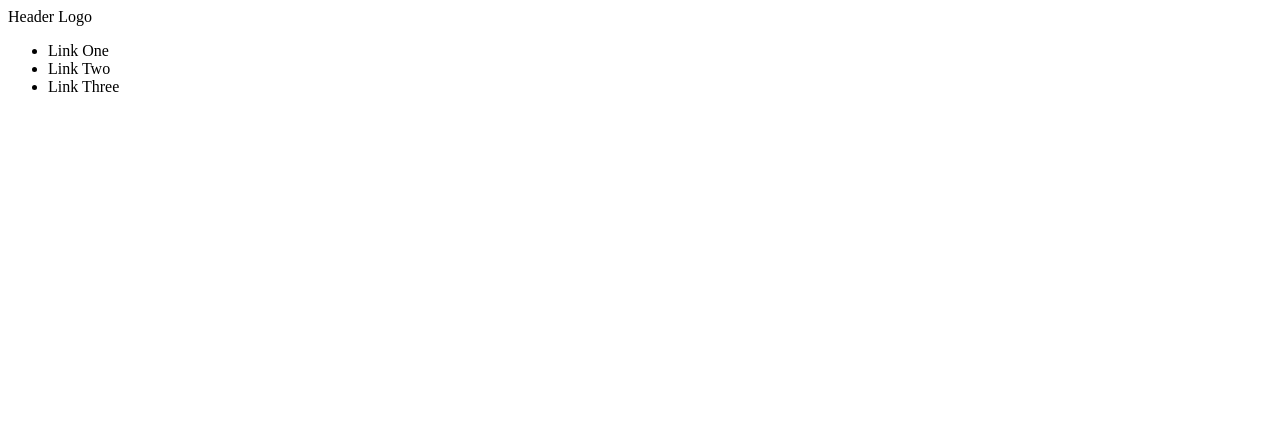
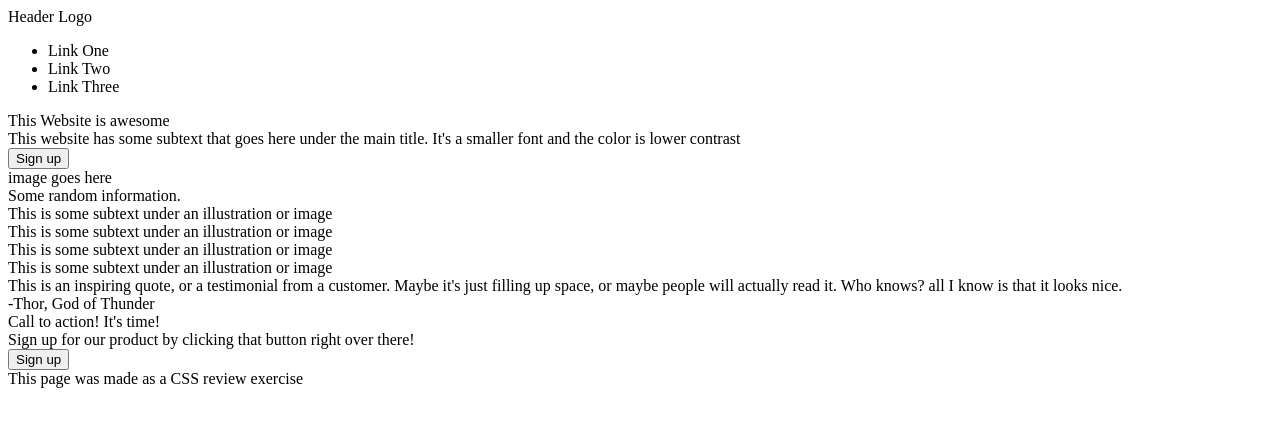
Before and after one commit to RyanMcEntire/landing-page-review, a plain HTML site: page index.html in a window 1280 px wide. Drawn offline with Linux system fonts and the light colour scheme.

Commit message:
add HTML for the page

```diff
--- a/index.html
+++ b/index.html
@@ -1,14 +1,14 @@
 <!DOCTYPE html>
 <html lang="en">
   <head>
-  <meta charset="UTF-8">
-  <meta http-equiv="X-UA-Compatible" content="IE=edge">
-  <meta name="viewport" content="width=device-width, initial-scale=1.0">
+    <meta charset="UTF-8" />
+    <meta http-equiv="X-UA-Compatible" content="IE=edge" />
+    <meta name="viewport" content="width=device-width, initial-scale=1.0" />
     <title>Landing Page Review</title>
-  <link href="styles.css" rel="stylesheet">
+    <link href="styles.css" rel="stylesheet" />
   </head>
   <body>
-  <div>
+    <div id="header">
       <div>Header Logo</div>
       <ul>
         <li>Link One</li>
@@ -16,5 +16,51 @@
         <li>Link Three</li>
       </ul>
     </div>
+    <div id="body1">
+      <div>
+        <div>This Website is awesome</div>
+        <div>
+          This website has some subtext that goes here under the main title.
+          It's a smaller font and the color is lower contrast
+        </div>
+        <button>Sign up</button>
+      </div>
+      <div>image goes here</div>
+    </div>
+    <div id="body2">
+      <div>Some random information.</div>
+      <div>
+        <div>
+          <div></div>
+          <div>This is some subtext under an illustration or image</div>
+        </div>
+        <div>
+          <div></div>
+          <div>This is some subtext under an illustration or image</div>
+        </div>
+        <div>
+          <div></div>
+          <div>This is some subtext under an illustration or image</div>
+        </div>
+        <div>
+          <div></div>
+          <div>This is some subtext under an illustration or image</div>
+        </div>
+      </div>
+    </div>
+    <div id="body3">
+      <div>This is an inspiring quote, or a testimonial from a customer. Maybe it's just filling up space, or maybe people will actually read it. Who knows? all I know is that it looks nice.</div>
+      <div>-Thor, God of Thunder</div>
+    </div>
+    <div id="body4">
+      <div>
+        <div>Call to action! It's time!</div>
+        <div>Sign up for our product by clicking that button right over there!</div>
+      </div>
+      <button>Sign up</button>
+    </div>
+    <div id="footer">
+      <div>This page was made as a CSS review exercise</div>
+    </div>
   </body>
 </html>
```
Lines whose indentation alone changed are shown as unchanged.
